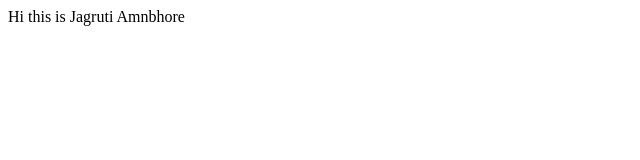
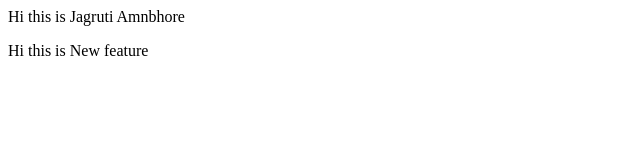
Before and after one commit to Jagruti-31/localRepo, a plain HTML site: page index.html in a window 1280 px wide. Shown: the whole page, without its empty margins (0-640 px from the left). Drawn offline with Linux system fonts and the light colour scheme.

Commit message:
Add new feature

```diff
--- a/index.html
+++ b/index.html
@@ -1 +1,2 @@
 <p>Hi this is Jagruti Amnbhore</p>
+<p>Hi this is New feature</p>
```
